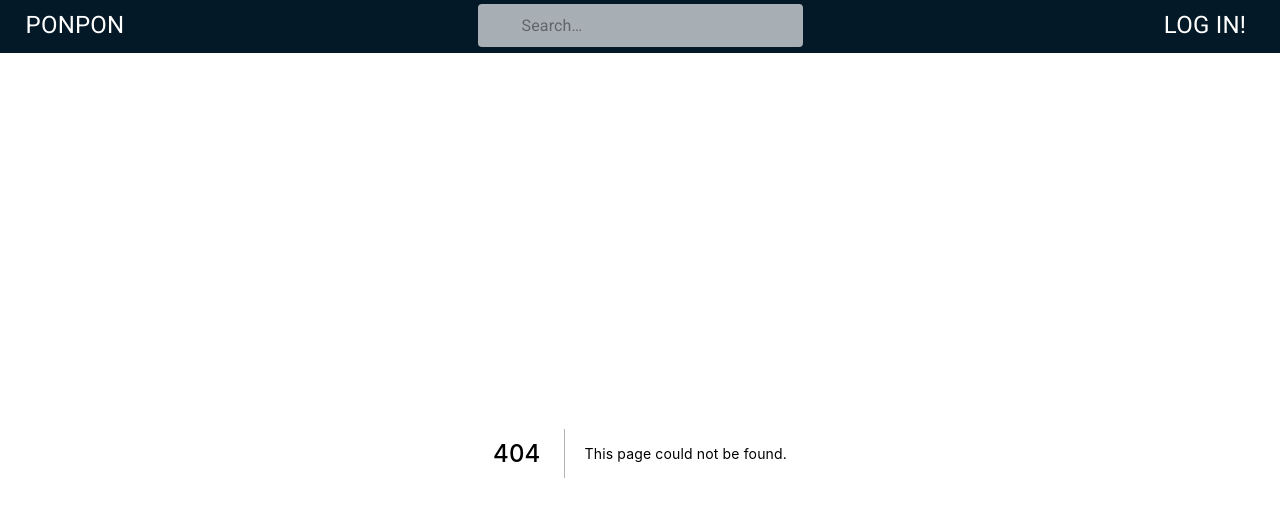
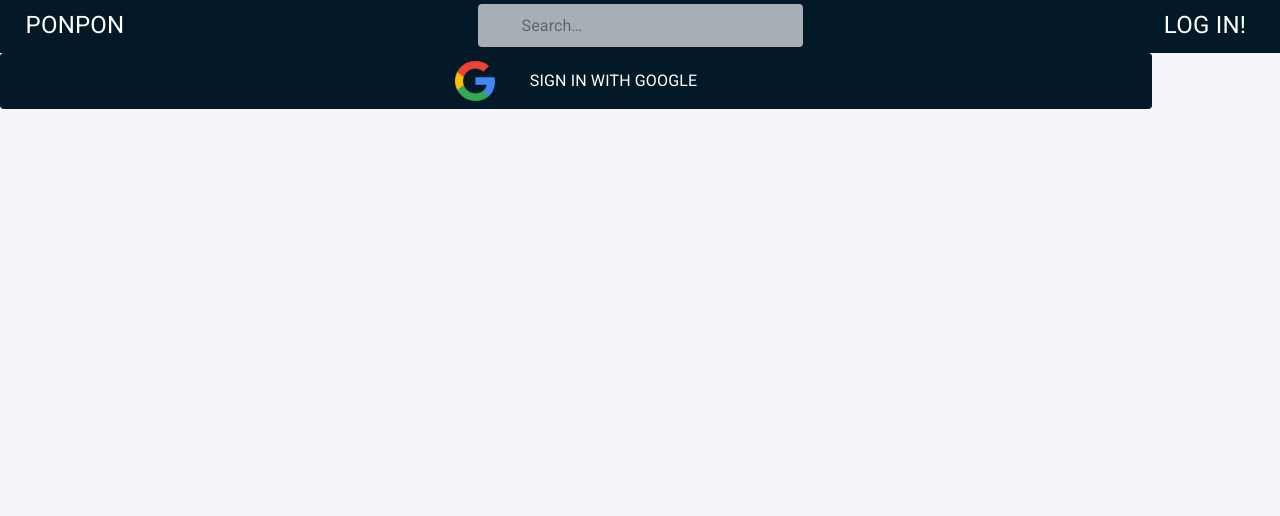
Before and after one commit to uprm-inso-4115-2020-2021-s2/semester-project-team-3, a Next.js app in the folder frontend/: page /ui-components/google-login/google-login in a window 1280 px wide. Before the commit this address had no page. Shown: the top 516 px of the page. Built offline with nearby package versions, Linux system fonts and the light colour scheme; no server answers.

Commit message:
Finished adding google login, need to fix something in the backend

```diff
--- a/frontend/package.json
+++ b/frontend/package.json
@@ -10,13 +10,16 @@
   "dependencies": {
     "@material-ui/core": "^4.11.3",
     "@material-ui/icons": "^4.9.1",
+    "axios": "^0.21.1",
     "next": "10.0.6",
     "react": "17.0.1",
-    "react-dom": "17.0.1"
+    "react-dom": "17.0.1",
+    "react-google-login": "^5.2.2"
   },
   "devDependencies": {
     "@babel/plugin-proposal-class-properties": "^7.10.4",
     "@babel/plugin-proposal-decorators": "^7.10.5",
+    "@types/axios": "^0.14.0",
     "@types/node": "^14.14.25",
     "@types/react": "^17.0.1",
     "babel-jest": "^25.1.0",
--- /dev/null
+++ b/frontend/src/pages/ui-components/google-login/google-login.tsx
@@ -0,0 +1,60 @@
+import React from 'react'
+import { Button, Grid, Typography, makeStyles, createStyles, Theme } from '@material-ui/core'
+import {GoogleLoginResponse, useGoogleLogin}  from 'react-google-login'
+import {logIn} from '../../../requests'
+
+interface GoogleLoginButton {
+    sucessCallBack: (res) => void
+    failureCallBack: (res) => void
+}
+
+export default function GoogleLoginButton() {
+
+    const {signIn, loaded} = useGoogleLogin({
+        clientId:process.env.NEXT_PUBLIC_GOOGLE_CLIENT_ID,
+        onSuccess:(res:GoogleLoginResponse)=>{logIn({
+            access_token:res.accessToken,
+            provider: 'google'
+        })},
+        onFailure:(res)=>{console.log(res)},
+    })
+
+    const classes = useStyles()
+
+    return (
+        <Button
+            onClick={signIn}
+            className={classes.buttonGoogle}>
+            <Grid container direction="row" justify='center' alignItems="center" id="Google-Sign-In">
+                <Grid item className={classes.googleIconItem}>
+                    <img src="/Google_G.png" className={classes.googleIcon}/>
+                </Grid>
+                <Grid item>
+                    <Typography className={classes.buttonTextGoogle}>Sign In With Google</Typography>
+                </Grid>
+            </Grid>
+        </Button>
+    )
+}
+
+const useStyles = makeStyles((theme: Theme) =>
+    createStyles({
+        buttonGoogle: {
+            backgroundColor: theme.palette.secondary.main,
+            width: '90%',
+            padding: 8,
+        },
+        googleIconItem: {
+            width: 40,
+            height: 40,
+        },
+        googleIcon: {
+            width: '100%',
+            height: '100%',
+        },
+        buttonTextGoogle: {
+            color: theme.palette.secondary.contrastText,
+            paddingLeft: 35
+        }
+    }),
+);
--- a/frontend/src/pages/ui-components/navbar.tsx
+++ b/frontend/src/pages/ui-components/navbar.tsx
@@ -4,6 +4,7 @@ import Link from "next/link";
 import React from "react";
 import { useTheme } from '@material-ui/core/styles';
 import { TransitionProps } from "@material-ui/core/transitions/transition";
+import GoogleLoginButton from "./google-login/google-login";
 
 
 export default function NavBar() {
@@ -11,6 +12,8 @@ export default function NavBar() {
     const theme = useTheme();
 
     const [open, setOpen] = React.useState(false);
+    const [loggedIn, setLoggedIn] = React.useState(false)
+
     const logOpen = () => {setOpen(true)}
     const logClose = () => {setOpen(false)}
 
@@ -90,16 +93,7 @@ export default function NavBar() {
                         <Grid container direction="column" alignItems="center">
 
                             <Grid item className={classes.columnItem}>
-                                <Button className={classes.buttonGoogle}>
-                                    <Grid container direction="row" justify='center' alignItems="center" id="Google-Sign-In">
-                                        <Grid item className={classes.googleIconItem}>
-                                            <img src="/Google_G.png" className={classes.googleIcon}/>
-                                        </Grid>
-                                        <Grid item>
-                                            <Typography className={classes.buttonTextGoogle}>Sign In With Google</Typography>
-                                        </Grid>
-                                    </Grid>
-                                </Button>
+                                <GoogleLoginButton />
                             </Grid>
 
                             <Grid item className={classes.columnItem}>
--- /dev/null
+++ b/frontend/src/requests/index.ts
@@ -0,0 +1,5 @@
+import logIn from './logIn'
+
+export {
+    logIn
+}
--- /dev/null
+++ b/frontend/src/requests/logIn.ts
@@ -0,0 +1,18 @@
+import axios from 'axios'
+
+
+export type OauthLoginRequest = {
+    access_token: string,
+    provider:string
+}
+
+export default async function logIn(requestInfo: OauthLoginRequest) {
+
+    const result = await axios
+    .post(`${process.env.NEXT_PUBLIC_BACKEND_API}/auth/oauth2/${requestInfo.provider}`,
+    {
+        access_token:requestInfo.access_token
+    })
+    console.log(result)
+
+}
```
Also changed, not shown: 1 other file (tests, documents, lock files or other folders).
